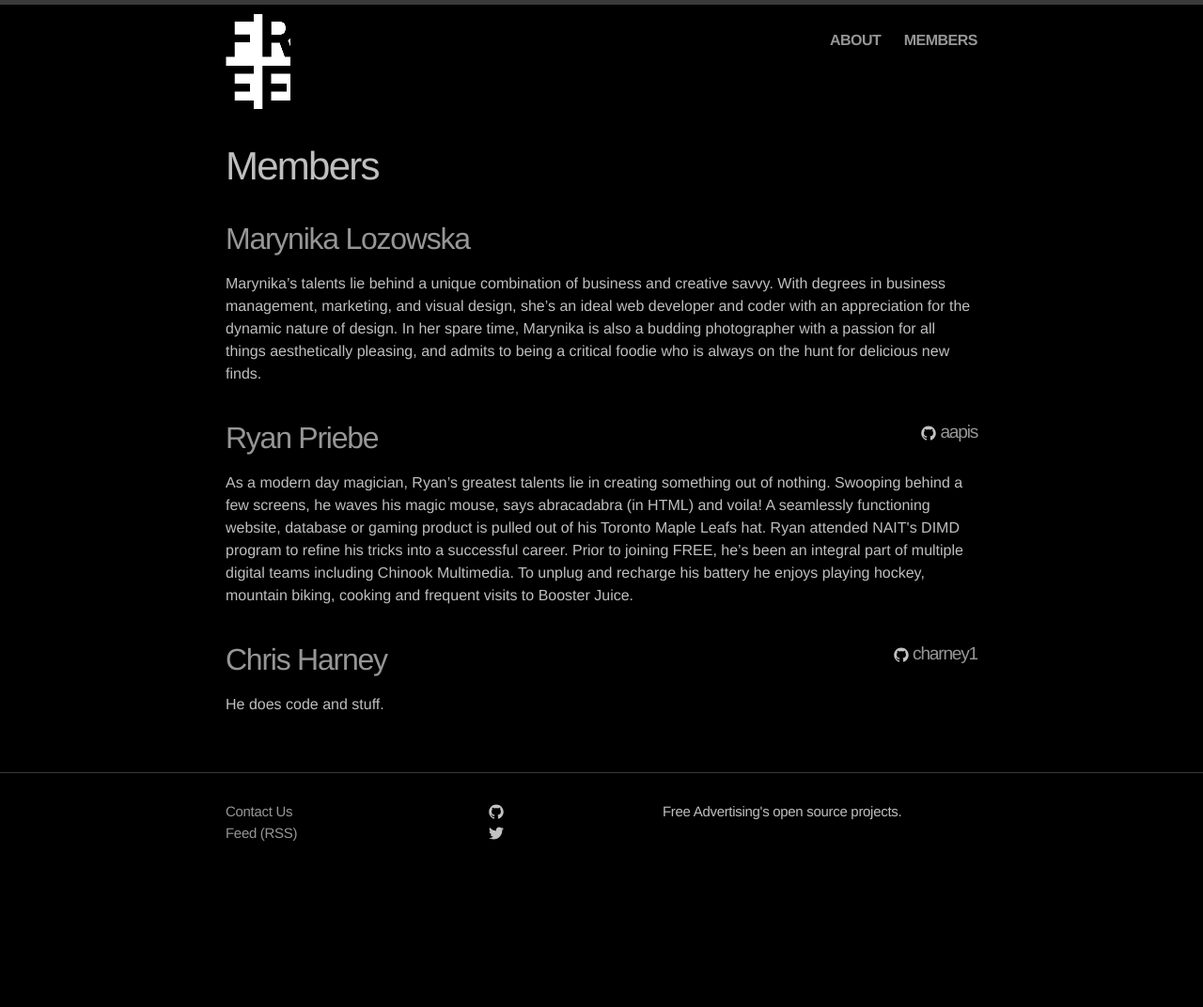
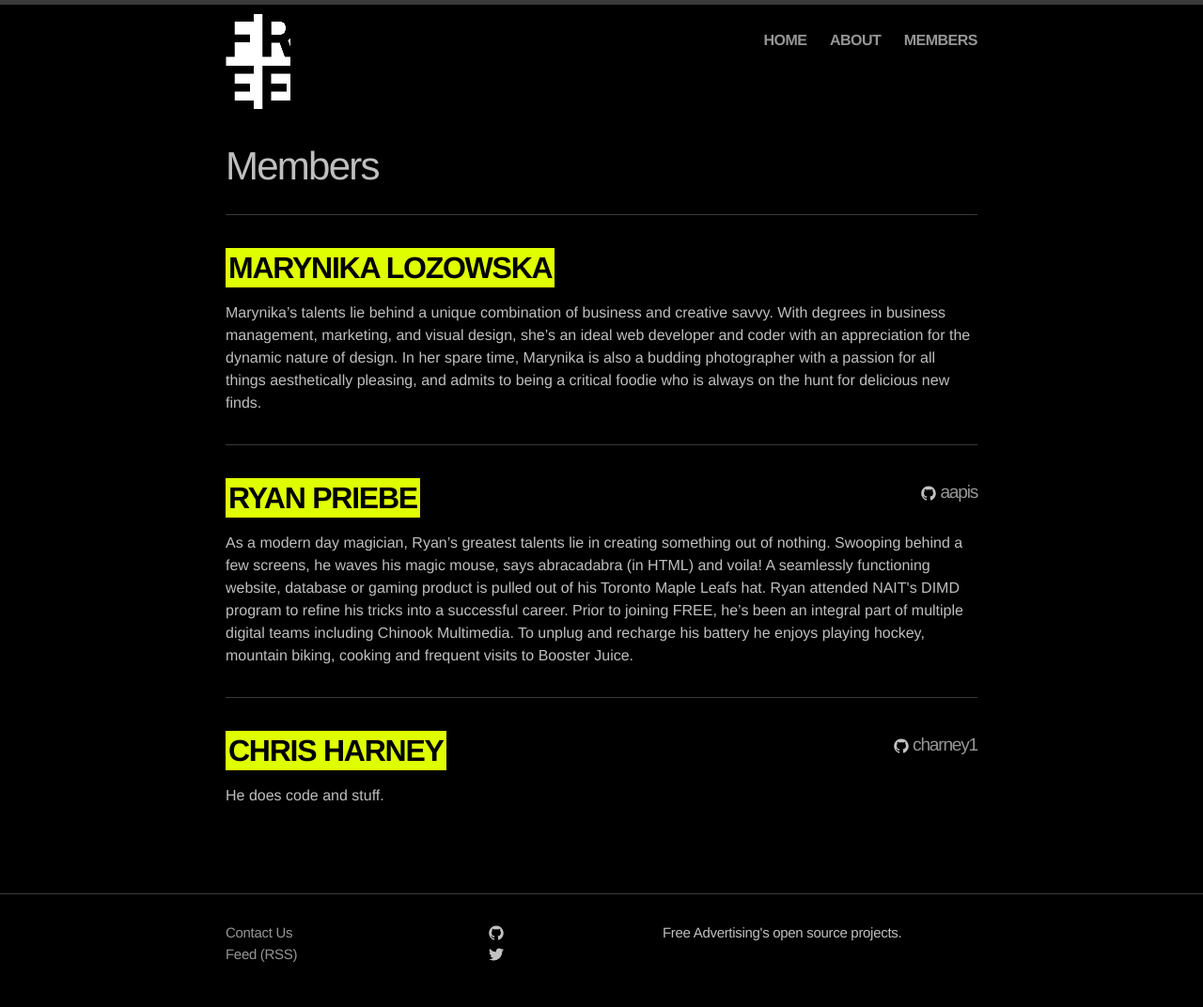
Before and after one commit to FreeAdvertising/freeadvertising.github.io, a Jekyll site: the page built from members.md, in a window 1280 px wide. Shown: the whole page at 94% size. Built offline with Jekyll 4.4.1, drawn with Linux system fonts in a browser that asks for light colours; before the commit the page ends 943 px from its top, so only the background shows below that.

Commit message:
modifed styling on members page, added home link to main nav bar

```diff
--- a/_data/members.yml
+++ b/_data/members.yml
@@ -1,14 +1,11 @@
 - name: Marynika Lozowska
   github:
   blurb: "Marynika’s talents lie behind a unique combination of business and creative savvy. With degrees in business management, marketing, and visual design, she’s an ideal web developer and coder with an appreciation for the dynamic nature of design. In her spare time, Marynika is also a budding photographer with a passion for all things aesthetically pleasing, and admits to being a critical foodie who is always on the hunt for delicious new finds."
-  port_url: http://wearefree.ca/team/
 
 - name: Ryan Priebe
   github: aapis
   blurb: "As a modern day magician, Ryan’s greatest talents lie in creating something out of nothing. Swooping behind a few screens, he waves his magic mouse, says abracadabra (in HTML) and voila! A seamlessly functioning website, database or gaming product is pulled out of his Toronto Maple Leafs hat. Ryan attended NAIT's DIMD program to refine his tricks into a successful career. Prior to joining FREE, he’s been an integral part of multiple digital teams including Chinook Multimedia. To unplug and recharge his battery he enjoys playing hockey, mountain biking, cooking and frequent visits to Booster Juice."
-  port_url: http://wearefree.ca/team/
 
 - name: Chris Harney
   github: charney1
   blurb: "He does code and stuff."
-  port_url: http://wearefree.ca/team/
--- a/_includes/header.html
+++ b/_includes/header.html
@@ -20,6 +20,8 @@
 					</svg>
 				</a>
 				<ul class="main-nav trigger">
+					<li><a href="/" class="page-link">Home</a></li>
+
 					{% for page in site.pages %}
 						{% if page.title != nil %}
 						<li>
--- a/css/free.css
+++ b/css/free.css
@@ -39,11 +39,22 @@ span.tagline {
 .members li {
 	list-style: none;
 	margin: 0px;
+	border-top: 1px solid #3B3A3A;
+	padding-bottom: 2em;
 }
 
 .members {
 	margin: 0px !important;
 	padding: 0px !important;
+}
+
+.member-name,
+.yellow-title {
+	font-weight: bold;
+	text-transform: uppercase;
+	background: #dfff00;
+	color: black;
+	padding: 3px;
 }
 
 .gh-link {
--- a/members.md
+++ b/members.md
@@ -8,7 +8,7 @@ permalink: /members/
 {% for member in site.data.members %}
 	<li>
 		<h2>
-			<a href="{{ member.port_url }}" target="_blank">{{ member.name }}</a>
+			<span class="member-name">{{ member.name }}</span>
 
 			{% if member.github != nil %}
 				<a href="https://github.com/{{ member.github }}" class="gh-link">
```
